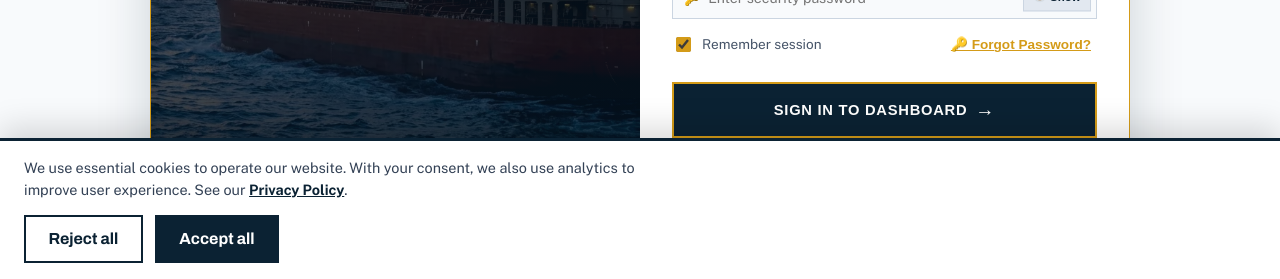
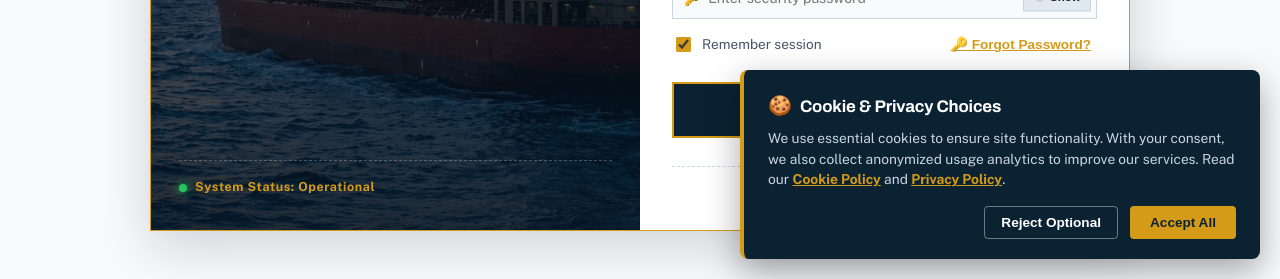
Before and after one commit to gyanvendra-web/sea-hawk-ship-management, a Next.js app: page /admin/login/ in a window 1280 px wide. Shown: the part 521-800 px from the top of the page. Built offline with nearby package versions, Linux system fonts and the light colour scheme; no server answers.

Commit message:
feat: enable Cookie Consent popup banner on first visit for PDF blueprint compliance

```diff
--- a/src/components/Consent.tsx
+++ b/src/components/Consent.tsx
@@ -1,38 +1,150 @@
 "use client";
+
 import { useEffect, useState } from "react";
 import Link from "next/link";
 
 const GA = process.env.NEXT_PUBLIC_GA_ID;
-const get = () => document.cookie.split("; ").find((c) => c.startsWith("sh_consent="))?.split("=")[1];
-const set = (v: string) => { document.cookie = `sh_consent=${v}; max-age=15552000; path=/; samesite=lax${location.protocol === "https:" ? "; secure" : ""}`; };
+
+const getConsent = () => {
+  if (typeof document === "undefined") return null;
+  return document.cookie.split("; ").find((c) => c.startsWith("sh_consent="))?.split("=")[1];
+};
+
+const setConsent = (v: string) => {
+  document.cookie = `sh_consent=${v}; max-age=15552000; path=/; samesite=lax${
+    location.protocol === "https:" ? "; secure" : ""
+  }`;
+};
 
 function loadGA() {
-  if (!GA || document.getElementById("ga4")) return;
+  if (!GA || typeof document === "undefined" || document.getElementById("ga4")) return;
   const w = window as unknown as { dataLayer: unknown[]; gtag: (...a: unknown[]) => void };
-  w.dataLayer = w.dataLayer || []; w.gtag = function () { w.dataLayer.push(arguments); };
-  const s = document.createElement("script"); s.id = "ga4"; s.async = true; s.src = `https://www.googletagmanager.com/gtag/js?id=${GA}`; document.head.appendChild(s);
-  w.gtag("js", new Date()); w.gtag("config", GA, { anonymize_ip: true });
-  document.addEventListener("click", (e) => { // click-to-call / click-to-email events
-    const a = (e.target as HTMLElement).closest("a"); const h = a?.getAttribute("href") ?? "";
-    if (h.startsWith("tel:")) w.gtag("event", "click_to_call"); else if (h.startsWith("mailto:")) w.gtag("event", "click_to_email");
-  });
+  w.dataLayer = w.dataLayer || [];
+  w.gtag = function () {
+    w.dataLayer.push(arguments);
+  };
+  const s = document.createElement("script");
+  s.id = "ga4";
+  s.async = true;
+  s.src = `https://www.googletagmanager.com/gtag/js?id=${GA}`;
+  document.head.appendChild(s);
+  w.gtag("js", new Date());
+  w.gtag("config", GA, { anonymize_ip: true });
 }
 
 export function ConsentBanner() {
   const [open, setOpen] = useState(false);
-  useEffect(() => { const c = get(); if (c === "accepted") loadGA(); if (!c && GA) setOpen(true); }, []);
+
+  useEffect(() => {
+    const c = getConsent();
+    if (c === "accepted") {
+      loadGA();
+    } else if (!c) {
+      setOpen(true);
+    }
+  }, []);
+
   if (!open) return null;
-  const choose = (v: string) => { set(v); setOpen(false); if (v === "accepted") loadGA(); };
+
+  const choose = (v: string) => {
+    setConsent(v);
+    setOpen(false);
+    if (v === "accepted") loadGA();
+  };
+
   return (
-    <div role="dialog" aria-labelledby="cookie-dialog-title" style={{ position: "fixed", bottom: 0, left: 0, right: 0, background: "#ffffff", borderTop: "3px solid #0b2233", padding: "1rem 1.5rem", zIndex: 9000, boxShadow: "0 -10px 30px rgba(0,0,0,0.15)" }}>
-      <h2 id="cookie-dialog-title" className="sr-only">Cookie Preferences</h2>
-      <p style={{ maxWidth: "70ch", color: "#334155", fontSize: "0.9rem", lineHeight: "1.5" }}>We use essential cookies to operate our website. With your consent, we also use analytics to improve user experience. See our <Link href="/privacy-policy/" style={{ color: "#0b2233", fontWeight: 700, textDecoration: "underline" }}>Privacy Policy</Link>.</p>
-      <div className="btns" style={{ marginTop: "0.75rem", display: "flex", gap: "0.75rem" }}>
-        <button type="button" className="btn ghost" style={{ minHeight: "44px", color: "#0b2233", borderColor: "#0b2233" }} onClick={() => choose("rejected")}>Reject all</button>
-        <button type="button" className="btn" style={{ minHeight: "44px", background: "#0b2233", color: "#ffffff", borderColor: "#0b2233" }} onClick={() => choose("accepted")}>Accept all</button>
+    <div
+      role="dialog"
+      aria-labelledby="cookie-dialog-title"
+      style={{
+        position: "fixed",
+        bottom: "20px",
+        right: "20px",
+        left: "20px",
+        maxWidth: "520px",
+        marginLeft: "auto",
+        background: "#0b2233",
+        color: "#ffffff",
+        borderLeft: "4px solid #d49b18",
+        padding: "1.25rem 1.5rem",
+        borderRadius: "8px",
+        zIndex: 99999,
+        boxShadow: "0 12px 35px rgba(0,0,0,0.35)",
+      }}
+    >
+      <div style={{ display: "flex", alignItems: "center", gap: "8px", marginBottom: "6px" }}>
+        <span style={{ fontSize: "1.2rem" }}>🍪</span>
+        <h3 id="cookie-dialog-title" style={{ margin: 0, fontSize: "1.05rem", fontWeight: 700, color: "#ffffff" }}>
+          Cookie &amp; Privacy Choices
+        </h3>
       </div>
-    </div>);
+      <p style={{ margin: "0 0 1rem", color: "#cbd5e1", fontSize: "0.86rem", lineHeight: "1.5" }}>
+        We use essential cookies to ensure site functionality. With your consent, we also collect anonymized usage analytics to improve our services. Read our{" "}
+        <Link href="/cookie-policy/" style={{ color: "#d49b18", fontWeight: 700, textDecoration: "underline" }}>
+          Cookie Policy
+        </Link>{" "}
+        and{" "}
+        <Link href="/privacy-policy/" style={{ color: "#d49b18", fontWeight: 700, textDecoration: "underline" }}>
+          Privacy Policy
+        </Link>.
+      </p>
+      <div style={{ display: "flex", gap: "0.75rem", flexWrap: "wrap", justifyContent: "flex-end" }}>
+        <button
+          type="button"
+          style={{
+            background: "transparent",
+            color: "#ffffff",
+            border: "1px solid rgba(255,255,255,0.4)",
+            padding: "8px 16px",
+            borderRadius: "4px",
+            fontWeight: 600,
+            fontSize: "0.85rem",
+            cursor: "pointer",
+          }}
+          onClick={() => choose("rejected")}
+        >
+          Reject Optional
+        </button>
+        <button
+          type="button"
+          style={{
+            background: "#d49b18",
+            color: "#0b2233",
+            border: "none",
+            padding: "8px 20px",
+            borderRadius: "4px",
+            fontWeight: 800,
+            fontSize: "0.85rem",
+            cursor: "pointer",
+          }}
+          onClick={() => choose("accepted")}
+        >
+          Accept All
+        </button>
+      </div>
+    </div>
+  );
 }
+
 export function CookieSettings() {
-  return <button className="btn ghost" style={{ color: "#fff", borderColor: "#fff", padding: ".4rem .9rem", minHeight: 44 }} onClick={() => { document.cookie = "sh_consent=; max-age=0; path=/"; location.reload(); }}>Cookie settings</button>;
+  return (
+    <button
+      className="btn ghost"
+      style={{
+        color: "#ffffff",
+        borderColor: "rgba(255,255,255,0.5)",
+        padding: "0.4rem 0.9rem",
+        minHeight: 44,
+        background: "transparent",
+        borderRadius: "4px",
+        cursor: "pointer",
+      }}
+      onClick={() => {
+        document.cookie = "sh_consent=; max-age=0; path=/";
+        location.reload();
+      }}
+    >
+      Cookie settings
+    </button>
+  );
 }
```
